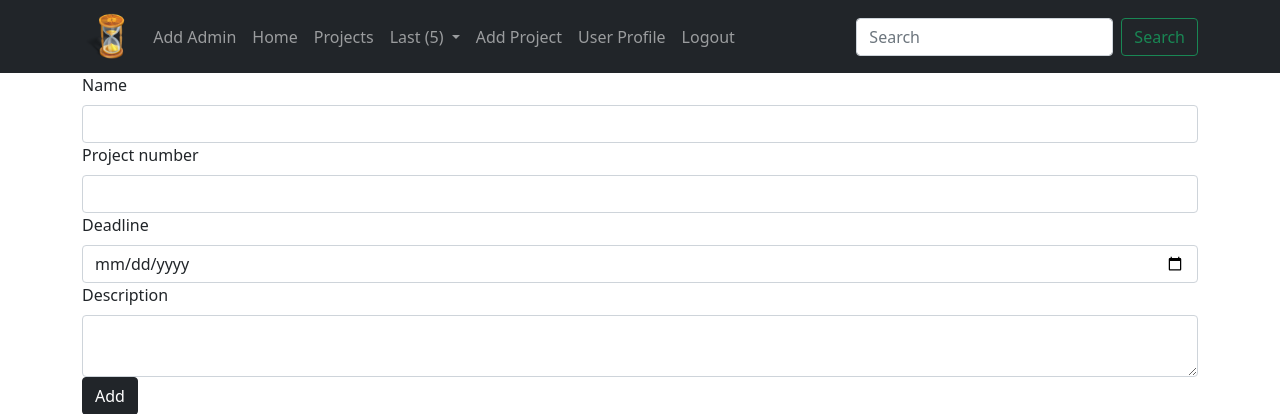
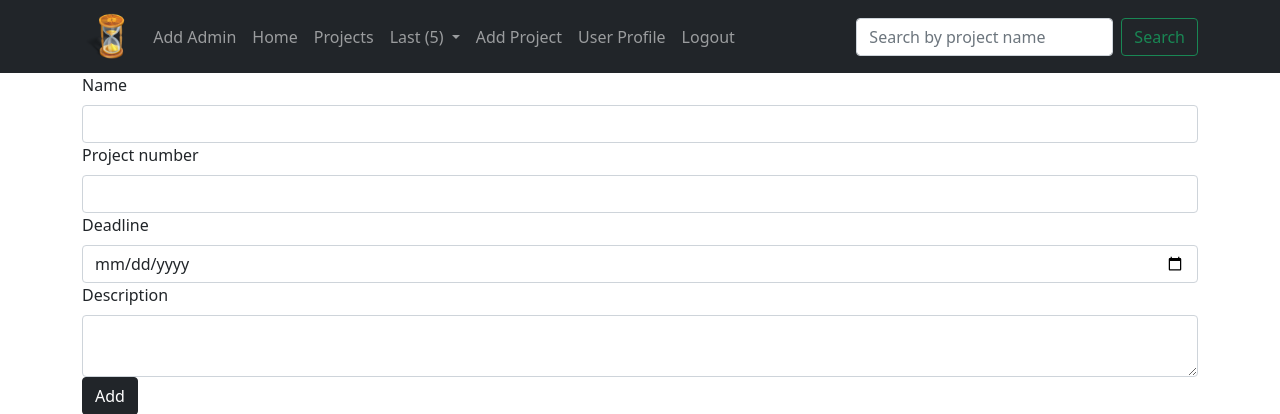
Before and after one commit to patpio/timecard, a Flask app: page /projects/add in a window 1280 px wide. Shown: the top 414 px of the page. Run offline with Flask 2, Linux system fonts and the light colour scheme; the visitor is signed in with stand-in values (Sample User, id 1); data comes from the database, SQL or seed files in the repository; data that the repository does not hold is empty; parts of the project's set-up code (start-up, migrations or seed data) failed here and were passed over; some libraries are stand-ins or nearby versions.

Commit message:
search bar

```diff
--- a/timecard/forms/__init__.py
+++ b/timecard/forms/__init__.py
@@ -1,3 +1,2 @@
-from timecard.forms.project_forms import ProjectForm, NewProjectForm, UpdateProjectForm, DeleteProjectForm, \
-    SearchProjectForm
+from timecard.forms.project_forms import ProjectForm, NewProjectForm, UpdateProjectForm, DeleteProjectForm
 from timecard.forms.user_forms import LoginForm, SignUpForm
--- a/timecard/forms/project_forms.py
+++ b/timecard/forms/project_forms.py
@@ -30,8 +30,3 @@ class UpdateProjectForm(ProjectForm):
 
 class DeleteProjectForm(FlaskForm):
     submit = SubmitField('Delete')
-
-
-class SearchProjectForm(FlaskForm):
-    name = StringField('Name', validators=[DataRequired()])
-    submit = SubmitField('Search')
--- a/timecard/templates/partials/_nav.html
+++ b/timecard/templates/partials/_nav.html
@@ -44,13 +44,12 @@
         <li class="nav-item">
           <a class="nav-link" href="{{ url_for('auth.logout') }}">Logout</a>
         </li>
-        {% endif %}
-
       </ul>
-      <form class="d-flex" action="{{ url_for('project.search') }}" method="post">
-        <input class="form-control me-2" type="search" placeholder="Search" aria-label="Search">
+      <form class="d-flex" action="{{ url_for('project.search') }}" method="get">
+        <input class="form-control me-2" type="search" placeholder="Search by project name" aria-label="Search" name="search">
         <button class="btn btn-outline-success" type="submit">Search</button>
       </form>
+      {% endif %}
     </div>
   </div>
 </nav>
--- a/timecard/views/main_views.py
+++ b/timecard/views/main_views.py
@@ -27,3 +27,8 @@ def latest_5():
 @bp_main.app_context_processor
 def admin():
     return dict(admin=User.query.filter_by(username='admin').first())
+
+
+@bp_main.app_errorhandler(404)
+def page_not_found(e):
+    return render_template('404.html'), 404
--- a/timecard/views/project_views.py
+++ b/timecard/views/project_views.py
@@ -5,7 +5,7 @@ from werkzeug.utils import redirect
 
 from timecard import db
 from ..models import Project
-from ..forms import NewProjectForm, UpdateProjectForm, DeleteProjectForm, SearchProjectForm
+from ..forms import NewProjectForm, UpdateProjectForm, DeleteProjectForm
 
 bp_project = Blueprint('project', __name__, url_prefix='/projects')
 
@@ -66,9 +66,10 @@ def delete(project_id):
     return redirect(url_for('main.home'))
 
 
-@bp_project.route('/search', methods=['POST'])
+@bp_project.route('/search')
 @login_required
 def search():
-    form = SearchProjectForm()
-    project = Project.query.filter_by(name=form.name.data).first_or_404()
-    return redirect(url_for('project.project', name=project.name))
+    if Project.query.filter_by(name=request.args.get('search')).first():
+        return redirect(url_for('project.project', name=request.args.get('search')))
+    flash('Project not found', 'danger')
+    return redirect(request.referrer)
```
Also changed, not shown: timecard/templates/404.html (added, +7 -0 lines).
